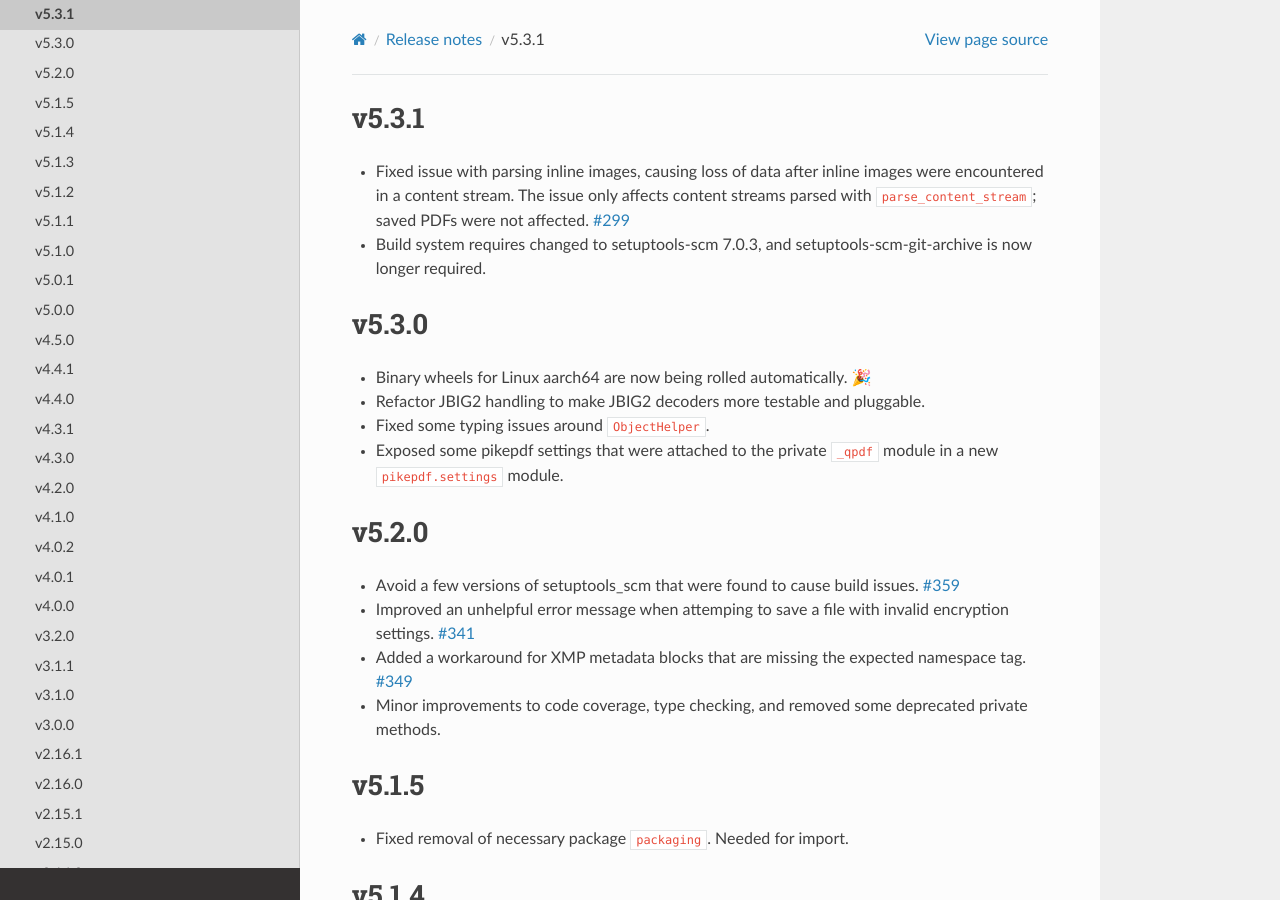
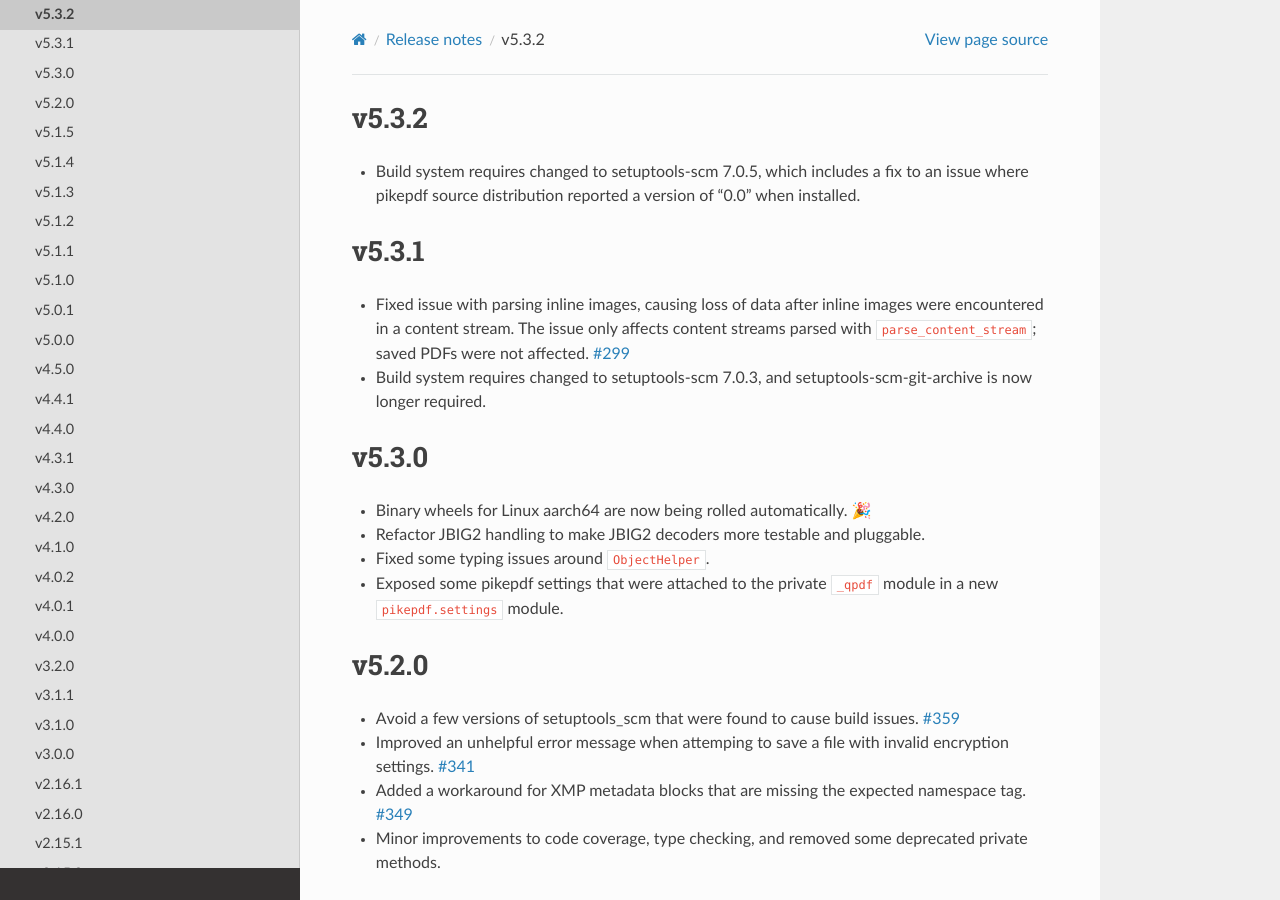
Before and after one commit to pikepdf/pikepdf, a Sphinx documentation site: the page built from docs/releasenotes/version5.rst, in a window 1280 px wide and 900 px high. Built offline with Sphinx 7.4.7 and the Read the Docs theme 2.0.0, drawn with Linux system fonts in a browser that asks for light colours; the version number could not be read and is left out.

Commit message:
v5.3.2 release notes

```diff
--- a/docs/releasenotes/version5.rst
+++ b/docs/releasenotes/version5.rst
@@ -1,3 +1,9 @@
+v5.3.2
+======
+
+-  Build system requires changed to setuptools-scm 7.0.5, which includes a fix to
+   an issue where pikepdf source distribution reported a version of "0.0" when installed.
+
 v5.3.1
 ======
 
```
